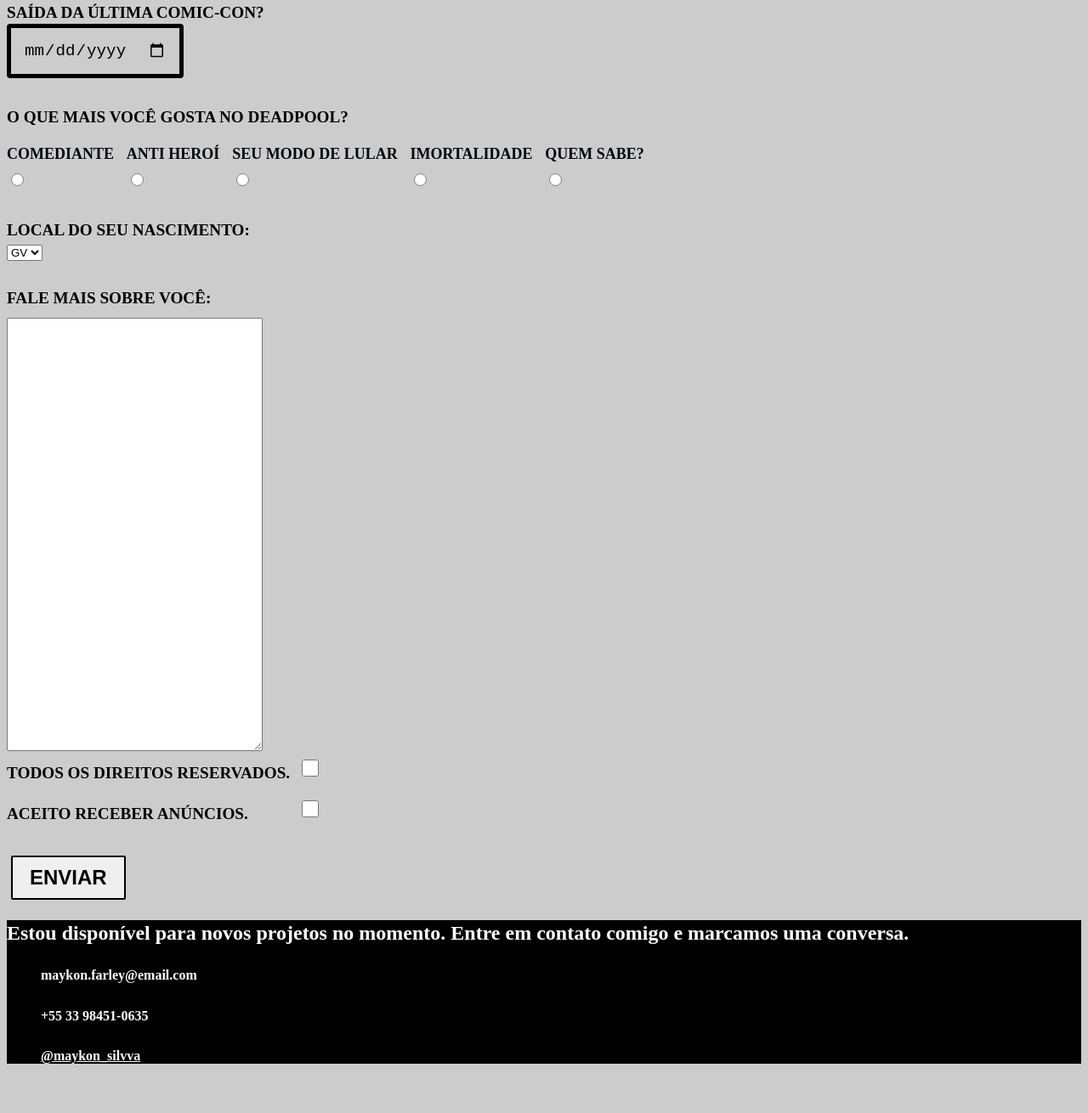
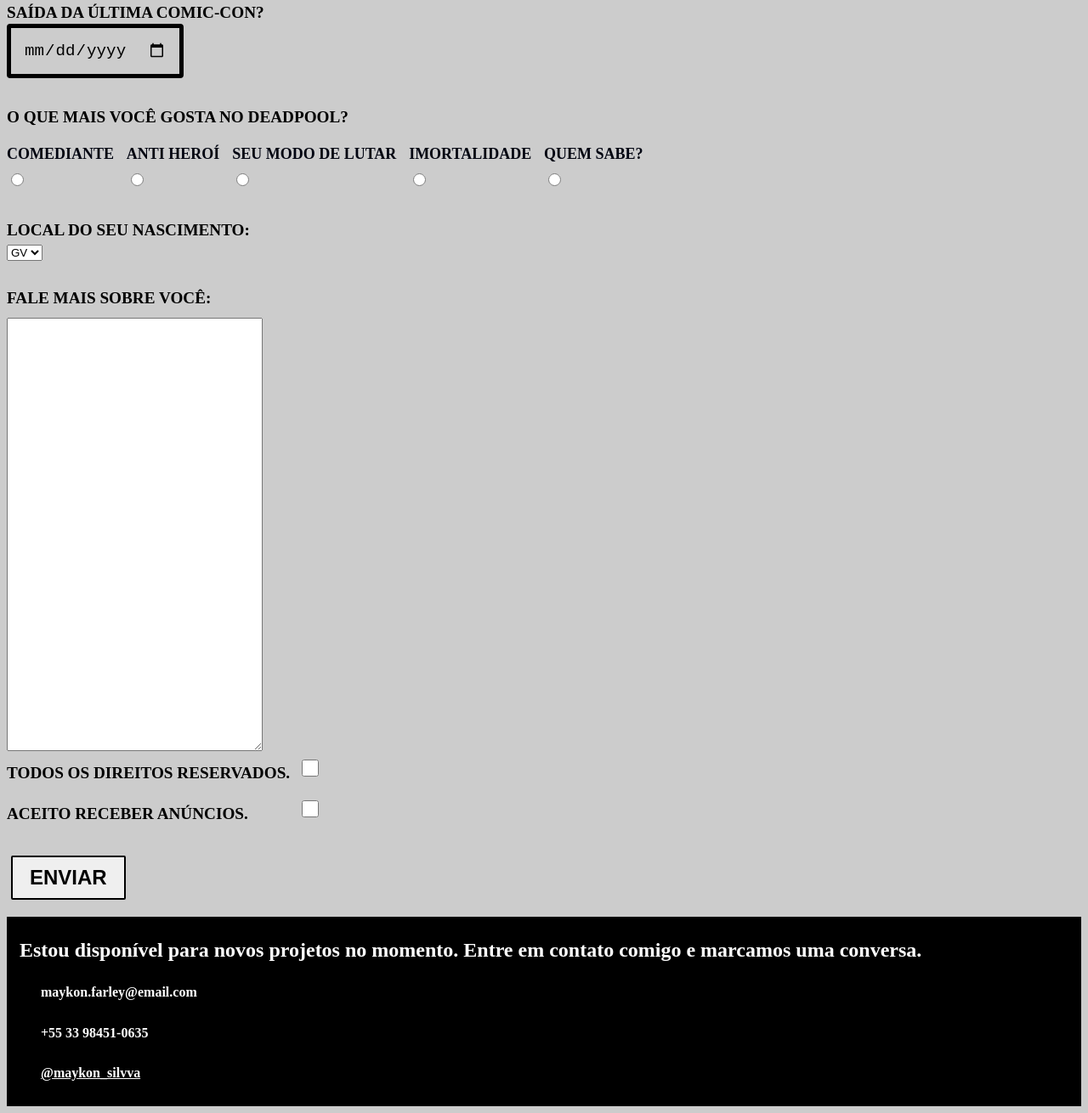
Before and after one commit to MaykonSilva2017/formulario, a plain HTML site: page index.html in a window 1280 px wide. Shown: the part 1119-2429 px from the top of the page at 85% size. Before the commit the page ends 2401 px from the top, so only its background shows below. Drawn offline with Linux system fonts and the light colour scheme.

Commit message:
ajuste footer

```diff
--- a/css/style.css
+++ b/css/style.css
@@ -48,6 +48,7 @@ input {
     padding: 10px 20px;
     margin-top: 30px;
     margin-left: 5px;
+    margin-bottom: 20px;
     font-weight: 700;
     font-size: 1.5rem;
     border-radius: 2px;
@@ -114,10 +115,14 @@ textarea {
 }
 
 .footer {
-    background: #000000;
+    background: black;
+    display: grid;
+    grid-template-columns: 1fr;
+    gap: 40px;
 }
 
 .footer-texto {
+    margin-left: 15px;
     font-size: 1.5rem;
     line-height: 1.33;
     color: white;
--- a/index.html
+++ b/index.html
@@ -13,8 +13,8 @@
     <title>DeadPool Form</title>
   </head>
   <body>
-  <div class="container"></div>
-  <header>
+  <div class="container">
+  <header class="header">
 
       <h1 class="titulo-principal">DeadPool Form</h1>
 
@@ -22,7 +22,7 @@
   </header>
   <main>
     <p class="texto-principal">
-      <span class="texto-principal-quem">Quem é DeadPool?</span><br><br>
+      <span class="texto-principal-quem">Quem é o DeadPool?</span><br><br>
       Deadpool é um personagem fictício do universo Marvel, que atua geralmente como anti-herói e ocasionalmente como vilão.
     </p>
 
@@ -99,7 +99,7 @@
        </div>
 
        <div class="escolha">
-        <label for="design">Seu modo de lular</label>
+        <label for="design">Seu modo de lutar</label>
         <input type="radio" value="design" id="design" name="escolha">
       </div>
 
@@ -149,9 +149,12 @@
         />
       </div>
 
-      </div>
+
 
       <button class="btn-envio">Enviar</button>
+
+    </section>
+
 
       <footer class="footer" id="contato">
         <div class="footer-container">
@@ -163,8 +166,9 @@
           </ul>
         </div>
       </footer>
-     </section>
-    </form>
+
+
+
    </div>
   </body>
 </html>
```
